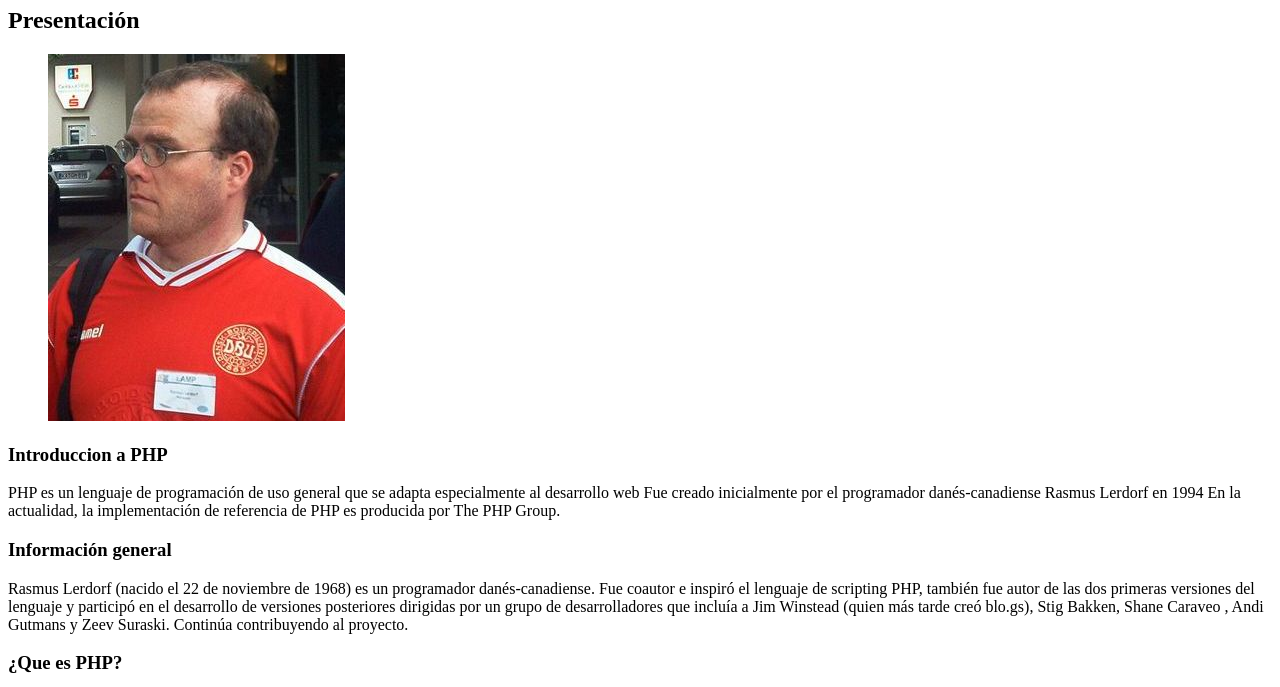
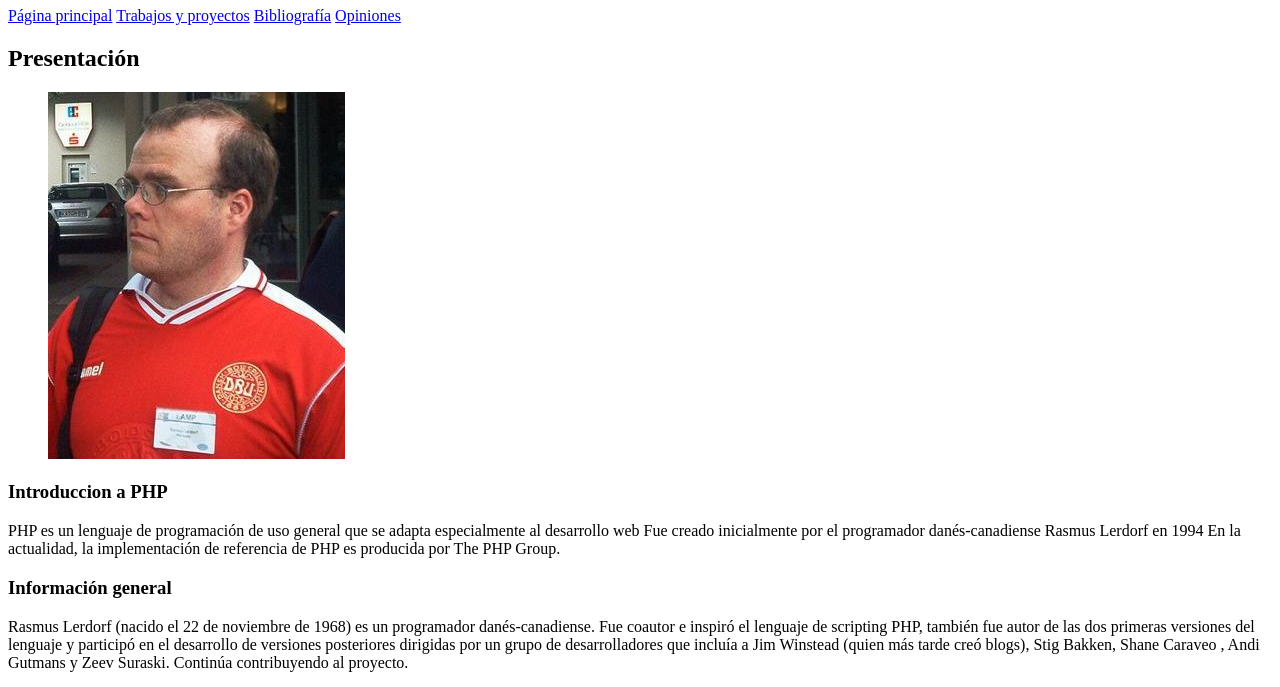
Before and after one commit to KikeVera/SEW_HTML, a plain HTML site: page index.html in a window 1280 px wide. Shown: the part 73-760 px from the top of the page. Drawn offline with Linux system fonts and the light colour scheme.

Commit message:
Navegador ejercicio 8

```diff
--- a/index.html
+++ b/index.html
@@ -15,6 +15,13 @@
 
 <body>
 	<h1>Rasmus Lerdorf</h1>
+	<nav>
+		<a href="index.html">Página principal</a>
+		<a href="trabajos.html">Trabajos y proyectos</a>
+		<a href="bibliografia.html">Bibliografía</a>
+		<a href="opiniones.html">Opiniones</a>
+
+	</nav>
 	<h2>Presentación</h2>
 	<figure>
 		<img src="multimedia/Rasmus_Lerdorf.jpg" alt="Rasmus Lerdorf">
@@ -31,7 +38,7 @@
 		<p>Rasmus Lerdorf (nacido el 22 de noviembre de 1968) es un programador danés-canadiense. Fue coautor e inspiró
 			el lenguaje de scripting PHP, también fue autor de las dos primeras versiones del lenguaje y participó en el
 			desarrollo de versiones posteriores dirigidas por un grupo de desarrolladores que incluía a Jim Winstead
-			(quien más tarde creó blo.gs), Stig Bakken, Shane Caraveo , Andi Gutmans y Zeev Suraski. Continúa
+			(quien más tarde creó blogs), Stig Bakken, Shane Caraveo , Andi Gutmans y Zeev Suraski. Continúa
 			contribuyendo al proyecto.</p>
 	</section>
 
```
Also changed, not shown: bibliografia.html (+6 -0 lines), opiniones.html (+6 -0 lines), trabajos.html (+6 -0 lines).
